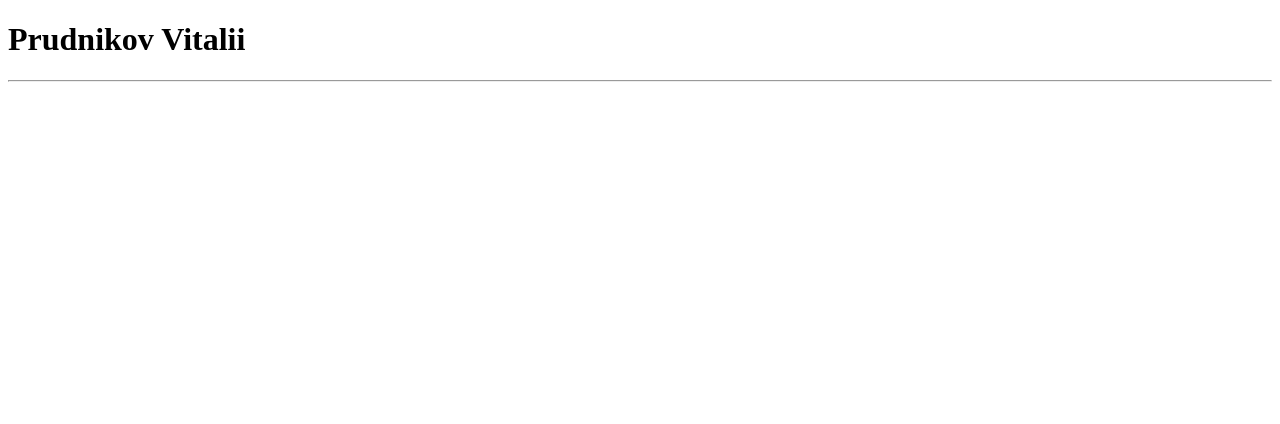
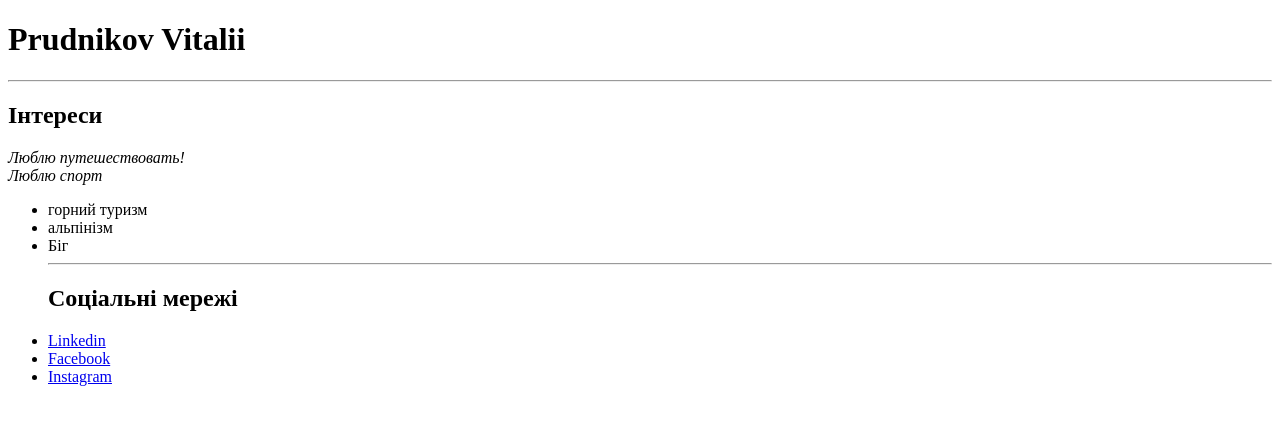
Before and after one commit to PrudnikovVetal/Prudnikov-cv, a plain HTML site: page index.html in a window 1280 px wide. Drawn offline with Linux system fonts and the light colour scheme.

Commit message:
commit 2 (соц мережі та інтереси)

```diff
--- a/index.html
+++ b/index.html
@@ -1,18 +1,42 @@
 <!DOCTYPE html>
 <html lang="en">
-<head>
-    <meta charset="UTF-8">
-    <meta http-equiv="X-UA-Compatible" content="IE=edge">
-    <meta name="viewport" content="width=device-width, initial-scale=1.0">
-    <title>Prudnikov</title>
-</head>
-<body>
-<h1>Prudnikov Vitalii</h1>
-<hr>
-<h2>
-    <table>
+  <head>
+    <meta charset="UTF-8" />
+    <meta http-equiv="X-UA-Compatible" content="IE=edge" />
+    <meta name="viewport" content="width=device-width, initial-scale=1.0" />
+    <title>Prudnikov CV</title>
+  </head>
+  <body>
+    <h1>Prudnikov Vitalii</h1>
+    <hr />
+    <h3>
+      <h2>Інтереси</h2>
+      <em>
+        Люблю путешествовать!
+        <br />
+        Люблю спорт
+      </em>
+    </h3>
+    <ul>
+      <li>горний туризм</li>
+      <li>альпінізм</li>
+      <li>Біг</li>
 
-    </table>
-</h2>
-</body>
+      <hr />
+      <h2>Соціальні мережі</h2>
+      <ur>
+        <li>
+            <a href="https://linkedin.com/in/виталий-прудников-67b568106"
+            target ="_blank" >Linkedin</a>
+
+        </li>
+        <li><a href="https://facebook.com/profile.php?id=100001492956178"
+            target ="_blank" >Facebook</a></li>
+
+        <li><a href="https://instagram.com/dokacont"
+            target ="_blank" >Instagram</a>
+        </li>
+      </г>
+    </ul>
+  </body>
 </html>
```
